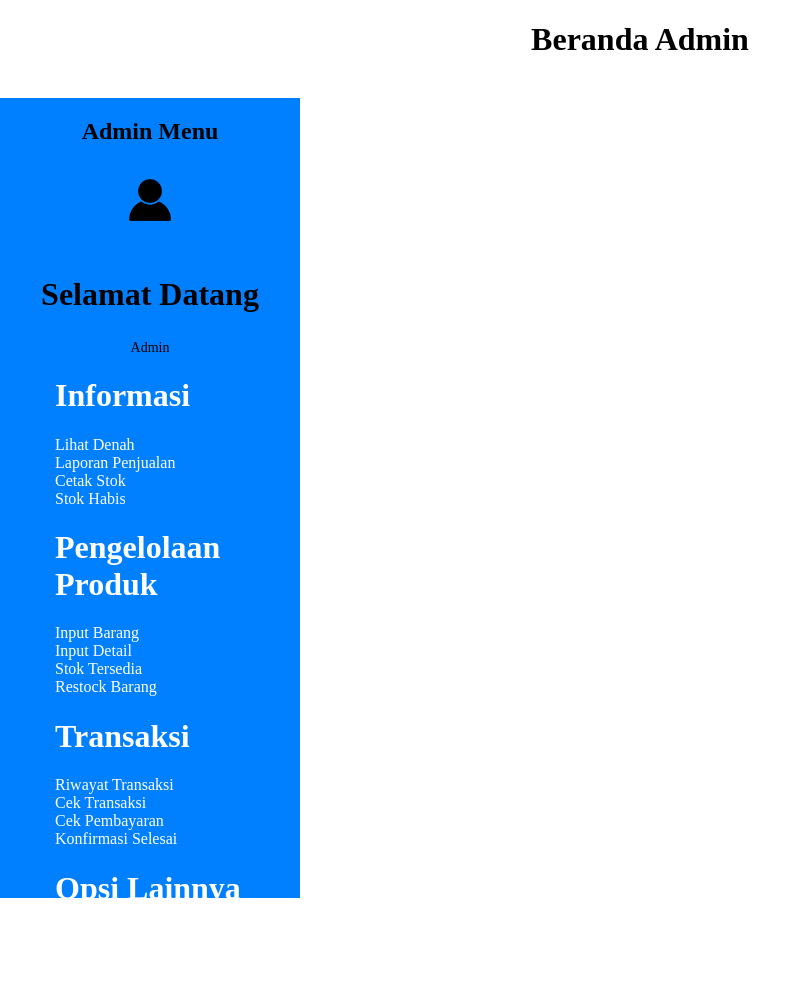
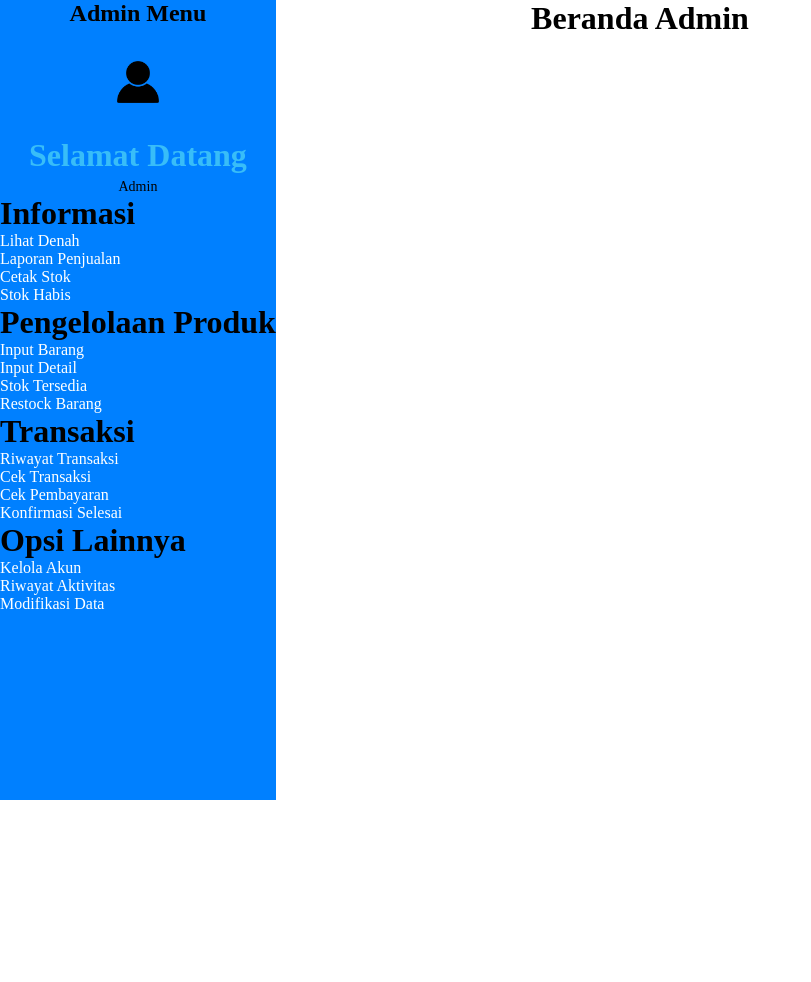
Before and after one commit to p1ckless/ProjectAkhirSemester, a Flask app: page / in a window 1280 px wide. Shown: the whole page, without its empty margins (0-811 px from the left). After the commit the page ends 800 px from the top, so only its background shows below. Run offline with Flask 3, Linux system fonts and the light colour scheme.

Commit message:
fix style sidebar position

```diff
--- a/static/style.css
+++ b/static/style.css
@@ -1,3 +1,8 @@
+* {
+  margin: 0;
+  padding: 0;
+}
+
 body {
   margin: 0;
   padding: 0;
@@ -5,14 +10,16 @@ body {
 
 .text1 {
   text-align: center;
+  color: black;
 }
 
 .layout-utama {
   background-color: #0080FF;
-  height: 100vh;
+  min-height: 100vh;
+  position: absolute;
+  top: 0;
+  left: 0;
   margin: 0;
-  padding: 0;
-  width: 300px;
 }
 
 .profile {
@@ -32,7 +39,7 @@ body {
 }
 
 .admin-name {
-
+  margin-top: 0px;
 }
 
 .profile span {
@@ -49,12 +56,15 @@ pre {
 .admin-option {
   color: #FFFF;
   list-style: none;
-  position: relative;
   left: 15px;
 }
 
+.admin-option h1 {
+  color: black;
+}
+
 h1 {
-  color: ##38bdf8;
+  color: #38bdf8;
 }
 
 a {
```
